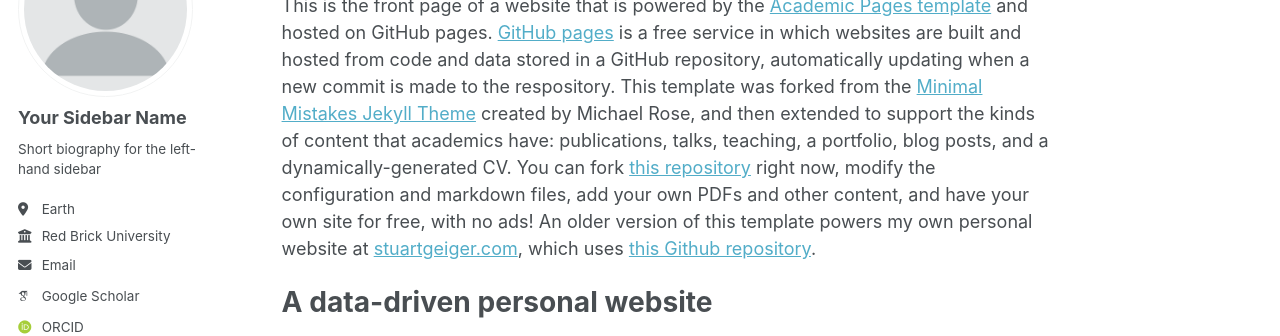
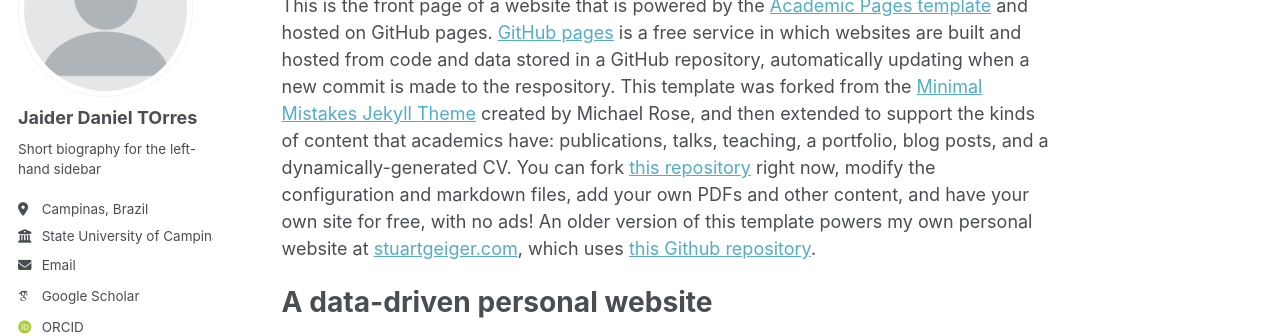
Before and after one commit to jaider-torres/jaider-torres.github.io, a Jekyll site: the page built from _pages/about.md, in a window 1280 px wide. Shown: the part 184-520 px from the top of the page. Built offline with Jekyll 4.4.1, drawn with Linux system fonts in a browser that asks for light colours; some web fonts are replaced.

Commit message:
Update _config.yml

```diff
--- a/_config.yml
+++ b/_config.yml
@@ -22,13 +22,13 @@ repository               : "academicpages/academicpages.github.io"
 author:
   # Biographic information
   avatar           : "profile.png"
-  name             : "Your Sidebar Name"
+  name             : "Jaider Daniel TOrres"
   pronouns         : # example: "she/her"
   bio              : "Short biography for the left-hand sidebar"
-  location         : "Earth"
-  employer         : "Red Brick University"
+  location         : "Campinas, Brazil"
+  employer         : "State University of Campinas"
   uri              : # URL
-  email            : "none@example.org"
+  email            : "j241343@dac.unicamp.br"
 
   # Academic websites
   arxiv            : # URL - Update with the correct link to your profile
```
